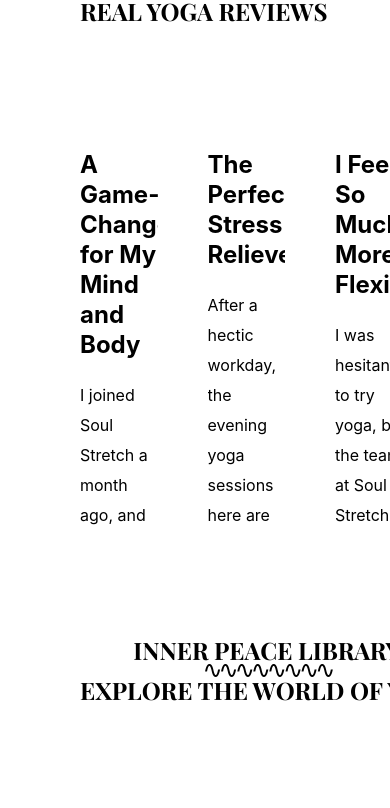
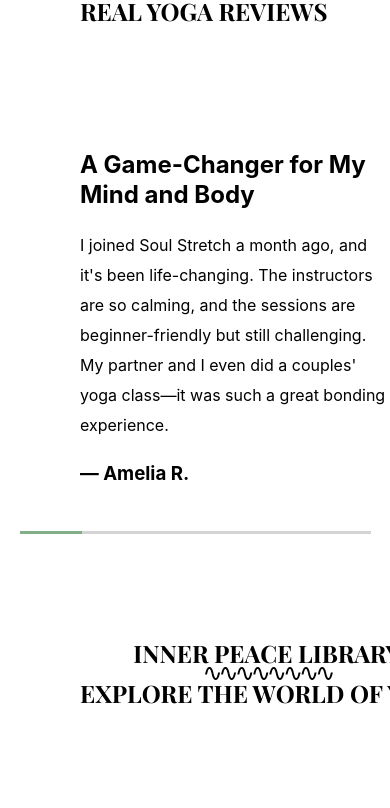
Before and after one commit to HanShin0512/soulStretch, a React (Create React App) app: page / in a window 390 px wide. Shown: the part 5382-6190 px from the top of the page. Built offline with nearby package versions, Linux system fonts and the light colour scheme; a web font is replaced by a local one.

Commit message:
testimonials responsive

```diff
--- a/src/App.css
+++ b/src/App.css
@@ -308,8 +308,8 @@
 }
 .review{
   line-height: 30px;
-  height: 100%;
-  overflow: hidden;
+  overflow-x: hidden;
+  overflow-y: auto;
   flex: 1 0 25%;
 }
 .reviewsScrollbar{
@@ -326,7 +326,6 @@
   left: 0;
   height: 100%;
   background-color: #81AF88;
-  width: 30%;
   transition: width 0.1s ease-out;
 }
 .titleContainer {
@@ -339,6 +338,14 @@
   margin: 100px 80px;
   text-transform: uppercase;
   line-height: 0;
+}
+@media (max-width: 768px) {
+  .review {
+    flex: 1 0 100%;
+  }
+  .reviewsScrollbar{
+    margin-top: 0px;
+  }
 }
 
 /* articles */
--- a/src/App.js
+++ b/src/App.js
@@ -130,8 +130,15 @@
 
     //drag reviews
     const reviewsContainer = containerRef.current;
-    const reviews = reviewsContainer.querySelector('.reviews');
+    const reviews = reviewsContainer.querySelector(".reviews");
     const reviewsWidth = reviews.scrollWidth; // Total width of reviews
+    const progressBar = progressBarRef.current;
+
+    // Calculate initial progress bar width
+    const progressWidth = (reviewsContainer.offsetWidth / reviewsWidth) * 100;
+    if (progressBar) {
+      progressBar.style.width = `${Math.min(progressWidth, 100)}%`;
+    }
 
     // Create Draggable instance
     Draggable.create(reviews, {
@@ -145,10 +152,9 @@
         x: (value) => Math.round(value / 300) * 300, // Adjust snapping points
       },
       onDrag: function () {
-        const progress = Math.abs(this.x) / (reviewsWidth - reviewsContainer.offsetWidth); // Get drag progress (0 to 1)
-        const progressBar = progressBarRef.current;
+        const progress = Math.abs(this.x) / (reviewsWidth - reviewsContainer.offsetWidth); // Drag progress (0 to 1)
         if (progressBar) {
-          progressBar.style.left  = `${Math.min(progress, 1) * 70}%`; // Update left based on drag progress
+          progressBar.style.left = `${Math.min(progress, 1) * (100 - progressWidth)}%`; // Update left based on drag progress
         }
       },
     });
@@ -394,13 +400,20 @@
               <p> From the moment you walk in, the vibe is so welcoming. The playlists during class are amazing, and the instructors really know their stuff. I'm hooked on the candlelight yoga sessions—it’s pure bliss. </p>
               <h3> — Sophia D. </h3>
             </div>
+
+            <div className='review'>
+              <h1> Kind Instructors </h1>
+              <p> The instructors are so patient and knowledgeable, guiding us through every pose with care. The atmosphere is calm and welcoming, making it the perfect escape from a busy day. </p>
+              <h3> — Lily B. </h3>
+            </div>
+
           </div>
 
-          {/* scrollbar for reviews */}
-          <div className='reviewsScrollbar'>
-            <div className='scrollbarProgress' ref={progressBarRef}></div>
-          </div>
+        </div>
 
+        {/* scrollbar for reviews */}
+        <div className='reviewsScrollbar'>
+          <div className='scrollbarProgress' ref={progressBarRef}></div>
         </div>
 
       </section>
```
